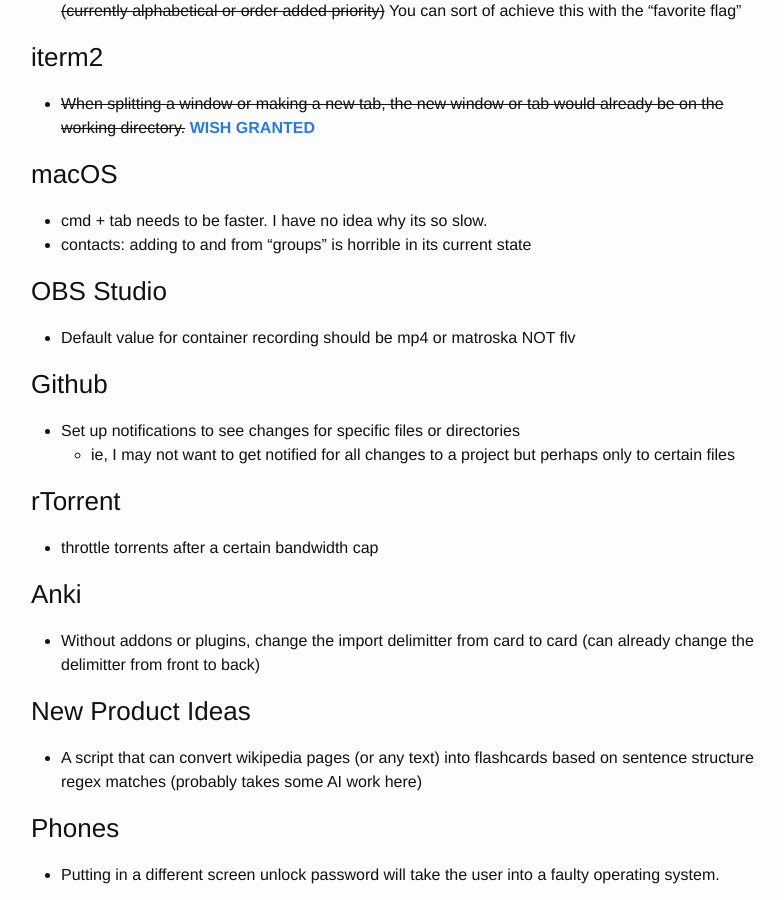
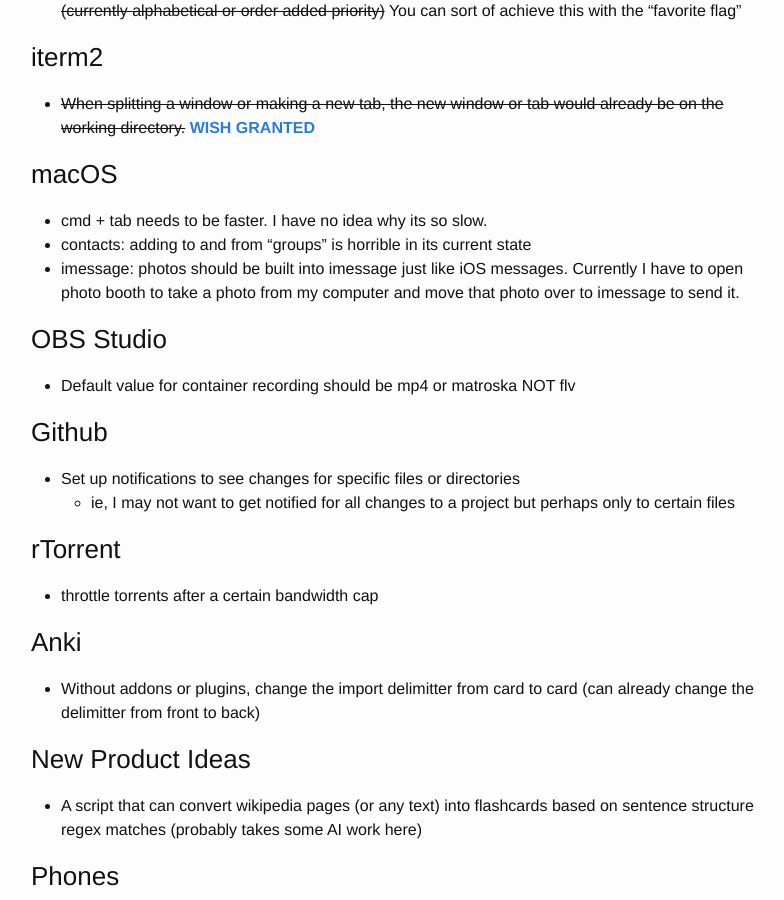
Before and after one commit to ahlim0m/tylernakamura.github.io, a Jekyll site: the page built from _posts/2016-09-06-my-software-wishlist.markdown, in a window 1280 px wide and 900 px high, scrolled down 411 px. Shown: the whole window, without its empty margins (239-1023 px from the left). Built offline with Jekyll 4.4.1, drawn with Linux system fonts in a browser that asks for light colours.

Commit message:
add imessage wish

```diff
--- a/_posts/2016-09-06-my-software-wishlist.markdown
+++ b/_posts/2016-09-06-my-software-wishlist.markdown
@@ -20,6 +20,7 @@
 ### macOS
 - cmd + tab needs to be faster. I have no idea why its so slow.
 - contacts: adding to and from "groups" is horrible in its current state
+- imessage: photos should be built into imessage just like iOS messages. Currently I have to open photo booth to take a photo from my computer and move that photo over to imessage to send it.
 
 ### OBS Studio
 - Default value for container recording should be mp4 or matroska NOT flv
```
